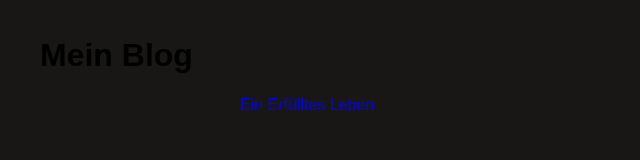
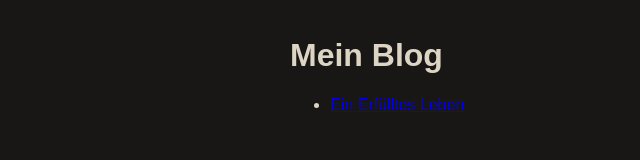
Before and after one commit to Noah-Scherzer/My-Website, a plain HTML site: page blog/blog.html in a window 1280 px wide. Shown: the whole page, without its empty margins (0-640 px from the left). Drawn offline with nearby package versions, Linux system fonts and the light colour scheme; files that its build step writes are made by us from their sources.

Commit message:
update blog/pages/style.css

```diff
--- a/blog/pages/style.css
+++ b/blog/pages/style.css
@@ -4,42 +4,16 @@ body {
   margin: 0;
   padding: 0;
   background: #181715;
+  color: #ddd5c4;
 }
 
 /* Hauptcontainer zentriert den Inhalt */
 .main-container {
-  max-width: 1200px;
+  max-width: 700px;
   margin: 0 auto;
   padding: 1rem;
 }
 
-/* Container für die Artikelliste */
-.article-list {
-  max-width: 800px;
-  margin: 0 auto;
-  padding: 0 1rem;
-}
-
-.article-list ul {
-  list-style: none;
-  padding: 0;
-}
-
-.article-list li {
-  margin-bottom: 0.5rem;
-}
-
-.article-list a {
-  text-decoration: none;
-  color: blue;
-  cursor: pointer;
-}
-
-.article-list a:hover {
-  text-decoration: underline;
-}
-
-/* Responsive Anpassung */
 @media (max-width: 600px) {
   .main-container,
   .article-list {
```
